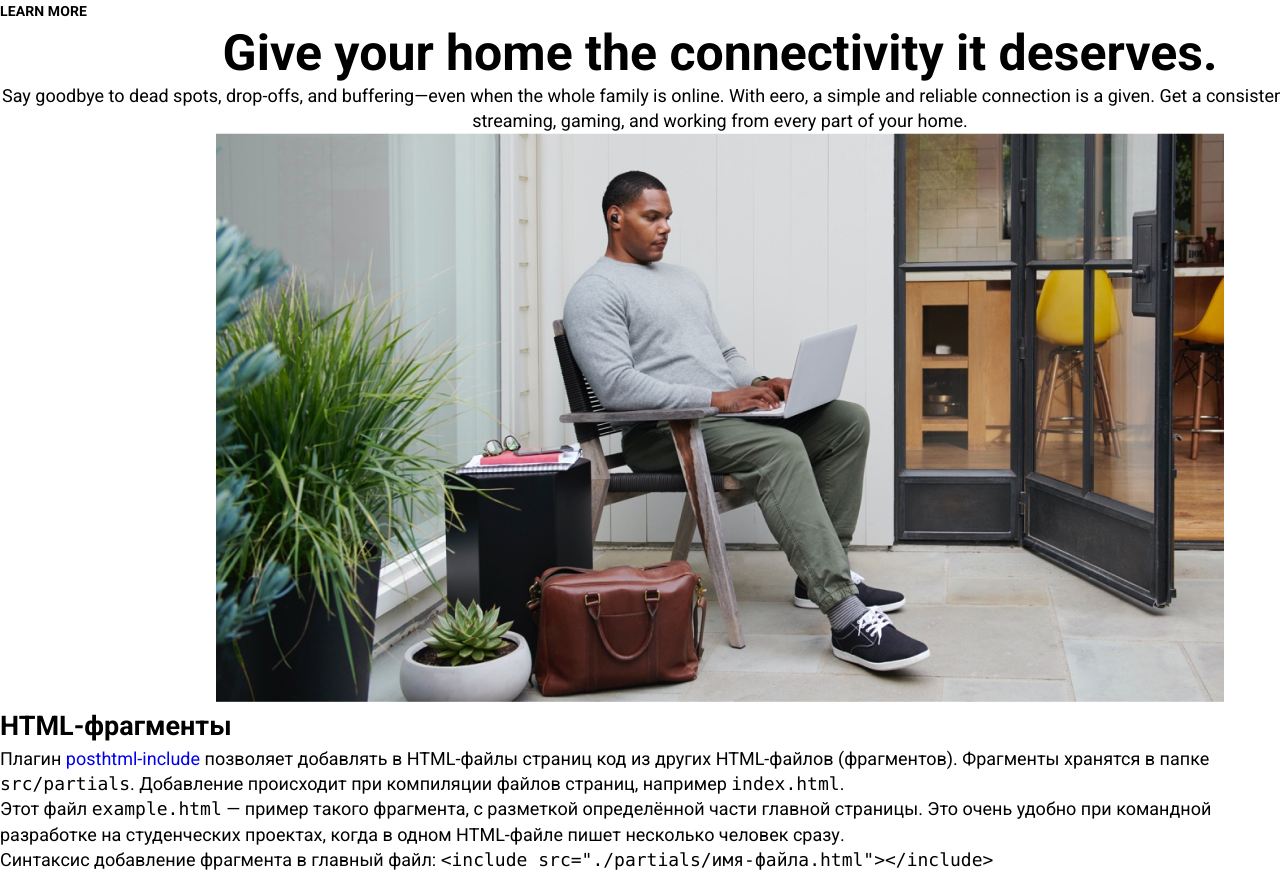
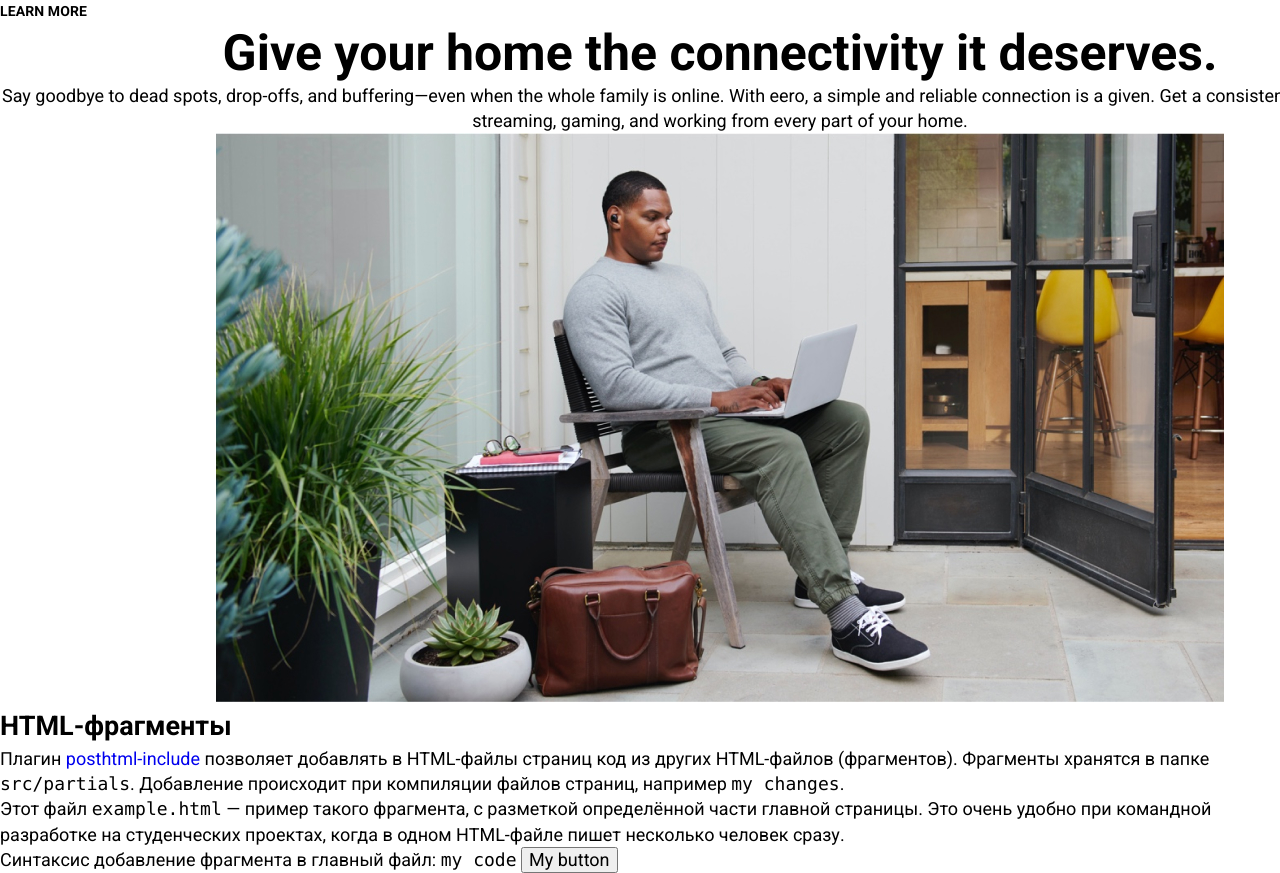
Before and after one commit to ProkoptsovD/eero, a website built with Parcel: page src/index.html in a window 1280 px wide. Shown: the part 2843-3716 px from the top of the page. Built offline with nearby package versions, Linux system fonts and the light colour scheme; files whose address does not match are found by name.

Commit message:
- my changes

```diff
--- a/src/partials/example.html
+++ b/src/partials/example.html
@@ -15,7 +15,7 @@
     позволяет добавлять в HTML-файлы страниц код из других HTML-файлов (фрагментов). Фрагменты
     хранятся в папке
     <code>src/partials</code>. Добавление происходит при компиляции файлов страниц, например
-    <code>index.html</code>.
+    <code>my changes</code>.
   </p>
 
   <p>
@@ -26,7 +26,8 @@
 
   <p>
     Синтаксис добавление фрагмента в главный файл:
-    <code> &lt;include src="./partials/имя-файла.html"&gt;&lt;/include&gt; </code>
+    <code>my code</code>
+    <button>My button</button>
   </p>
 
   <div class="background"></div>
```
